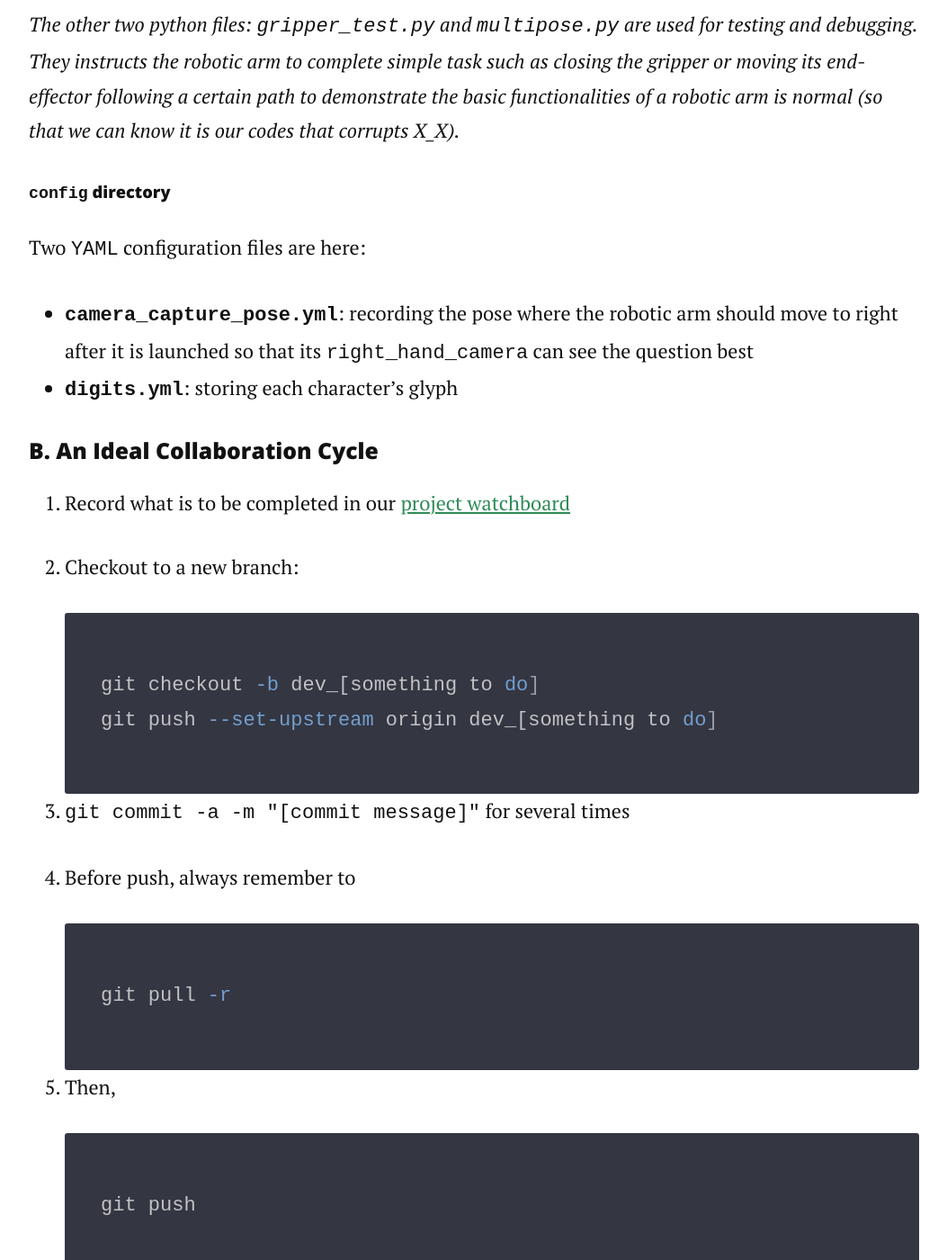
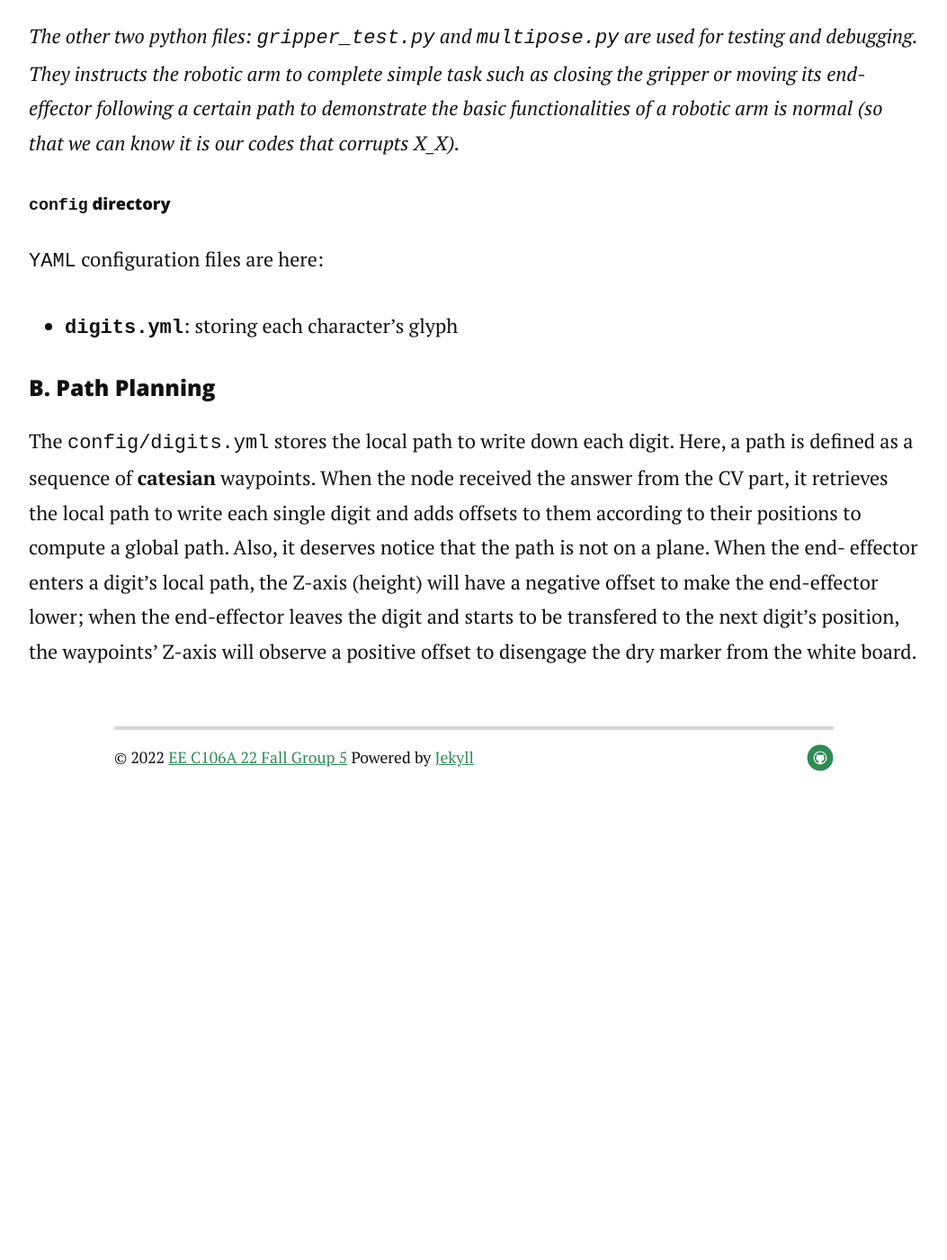
Before and after one commit to PlayWithRobot-Berkeley/PlayWithRobot-Berkeley.github.io, a Jekyll site: the page built from design.md, in a window 1280 px wide and 1400 px high, scrolled down 7691 px. Shown: the whole window at 90% size, without its empty margins (113-1166 px from the left). Built offline with Jekyll 4.4.1, drawn with Linux system fonts in a browser that asks for light colours; nearby versions of some CDN libraries; after the commit the page ends 8590 px from its top, so only the background shows below that; some of the changed text lies outside the part shown.

Commit message:
Add more content to the design page

````diff
--- a/design.md
+++ b/design.md
@@ -5,20 +5,17 @@ title: Design/Implementation
 
 # Design
 
-1. Formula Recognition
+Naturally, the project is splitted into two parts, each as a ROS package:
+1. Formula recognition, i.e., the "CV" part
+1. Path planning part
 
-2. Path Planning
+## I Formula Recognition
 
-## Formula Recognition
-
-*The repo serves as a server node to recognize a math expression, transfer it into an expression tree,
-evaluate the result and publish it to ROS topic.*
-
-The repository contains a ROS package, relying on `cv_bridge`, `geometry_msgs`, `intera_interface`, `rospy` and `std_msgs`.
+The package relyies on `cv_bridge`, `geometry_msgs`, `intera_interface`, `rospy` and `std_msgs`.
 
 There are two nodes here:
 
-### `src/intera_cam.py`
+#### `src/intera_cam.py`
 
 This node serve as an test node, with no topic or service interaction with the controller or
 path planning part. It:
@@ -29,18 +26,34 @@ path planning part. It:
 - evaluate results of the parsed expression, and
 - respond to a client's query with the results.
 
-### `src/server.py`
+#### `src/server.py`
 
 This node relies on `src/intera_cam.py`, shouldering almost the same functionalities but:
 
 - will not start CV recognition until a service request from `/formula/get_solution_int` or `/formula/get_solution_str`
 - will run the recognition model continuously after a request is received until a specified number of answers is generated
 - will return the service client with the **most frequent** answer among all the answers as many as the specified number
-- will turns itself off to the silent mode and waiting for a new request again
+- will turns itself off to the silent mode and waiting for a new request again.
 
-### ROS Node details
+### Tech details
 
-#### A. Preparation
+#### A. CV Methodolgy
+
+The CV model we used are opensourced by Intel (see [B. Preparation](#b--preparation) for details). It is
+an AutoEncoder. We found it is not very robust and requires the input images to be properly caputred and
+tuned. Hence, we set up an image-preprocessing pipeline as the callback function for each frame we retrieve
+from the camera:
+1. Transferring the image into grayscale for further preprocessing,
+1. Resize or crop the image to a default size, according to the runtime argument,
+1. Blur the image using Gaussian kernel to filter the high-frequence noises, and
+1. Taking adaptive thresholding for recongnition
+
+_Actually, the pipeline contains two callback in order to give a better runtime visualization. The first
+display the grayscale image directly to the users so that we can understand what is in front of the camera
+easier; the second shows the results after resizing/cropping, blurring and thresholding to debug the CV codes._
+
+
+#### B. Preparation
 
 After cloning the repository, the first thing is download the pretrained models. The downloading relies on [Intel's Open Model Zoo Downloader](https://docs.openvino.ai/latest/omz_tools_downloader.html#doxid-omz-tools-downloader).
 After the downloaded is installed, you may run
@@ -59,9 +72,9 @@ Of course, never forget to `catkin_make` and `source devel/setup.bash`.
 Moreover, the Sawyer robotic arm should be started. Occasionally, the camera may fail to response. You may need to
 first SSH into the Sawyer and re-enable the robot, and then **exit the SSH session** to launch the node again.
 
-#### B. Launch file and parameters
+#### C. Launch file and parameters
 
-#### `launch/start.launch`
+##### `launch/start.launch`
 
 This starts the `intera_cam.py` node, with the following customizable parameters:
 
@@ -72,7 +85,7 @@ This starts the `intera_cam.py` node, with the following customizable parameters
 - **`confidence`**: confidence level, below which the parsed expression will be discarded.
 - **`preprocessing`**: the image preprocessing method, either `crop` or `resize` (default).
 
-#### `launch/serve.launch`
+##### `launch/serve.launch`
 
 This starts the `server.py`
 
@@ -83,39 +96,27 @@ This starts the `server.py`
 - **`confidence`**: confidence level, below which the parsed expression will be discarded.
 - **`preprocessing`**: the image preprocessing method, either `crop` (default) or `resize`.
 
-#### C. ROS Service
+#### D. ROS Service
 
 The ROS service requires a number as the request, which specifies how many confident answers the CV model should
 produced until it returns a result. The result will be the most frequent one among the answers. There are two
 service channels, differing only by the returned types:
 
-#### `/formula_rec/get_solution_int`
+##### `/formula_rec/get_solution_int`
 
 This returns an integral result. Should the answer is a floating point number, it will round the number
 to the nearest integer.
 
-#### `/formula_rec/get_solution_str`
+##### `/formula_rec/get_solution_str`
 
 This returns a floating point number as a string. Two digits after decimal point will be preserved.
 
-### Logistics
+## II. Path Planning
 
-Depending on Intel Open Model Zoo's models and sample implementation.
-
-Open-sourced under Apache licence.
-
-## Path Planning
-
-*This repository serves as a ROS package for the Group 5's final project.*
-
-### ROS Package Description
-
-The ROS package contained in this repository is called `path_planning`, which shoulders
-the following functionalities:
-
+The ROS package shoulders the following functionalities:
 1. Plan paths for the robot so that it can move its own camera to a desired place to read
    the question and then move its end-effector to write down the answer,
-2. Query [the CV node](https://github.com/PlayWithRobot-Berkeley/FormulaRec) to parse the mathe
+2. Query [the CV node](#i-ros-node-details) to parse the mathe
    expressions it can see and retrieve the corresponding answer, and
 3. Connect with the MoveIt! action server to control the robot to execute the planned path.
 
@@ -179,7 +180,7 @@ catkin_make
    rosrun path_planning cartesian_test.py
    ```
 
-### Collaboration
+### Tech Details
 
 #### A. Code structure
 
@@ -199,37 +200,19 @@ normal (so that we can know it is our codes that corrupts X_X).*
 
 ##### `config` directory
 
-Two `YAML` configuration files are here:
+`YAML` configuration files are here:
 
-- **`camera_capture_pose.yml`**: recording the pose where the robotic arm should move to right after it
-  is launched so that its `right_hand_camera` can see the question best
 - **`digits.yml`**: storing each character's glyph
 
-#### B. An Ideal Collaboration Cycle
 
-1. Record what is to be completed in our [project watchboard](https://github.com/orgs/PlayWithRobot-Berkeley/projects)
+#### B. Path Planning
 
-2. Checkout to a new branch:
-
-   ```sh
-   git checkout -b dev_[something to do]
-   git push --set-upstream origin dev_[something to do]
-   ```
-
-3. `git commit -a -m "[commit message]"` for several times
-
-4. Before push, always remember to
-
-   ```sh
-   git pull -r
-   ```
-
-5. Then,
-
-   ```sh
-   git push
-   ```
-
-6. Repeat the previous two steps for several times until something is completed
-
-7. Start a PR and **link the PR back to the item in the project watchboard created in the first step**
+The `config/digits.yml` stores the local path to write down each digit. Here,
+a path is defined as a sequence of **catesian** waypoints. When the node received
+the answer from the CV part, it retrieves the local path to write each single
+digit and adds offsets to them according to their positions to compute a global
+path. Also, it deserves notice that the path is not on a plane. When the end-
+effector enters a digit's local path, the Z-axis (height) will have a negative
+offset to make the end-effector lower; when the end-effector leaves the digit and
+starts to be transfered to the next digit's position, the waypoints' Z-axis will
+observe a positive offset to disengage the dry marker from the white board.
````
